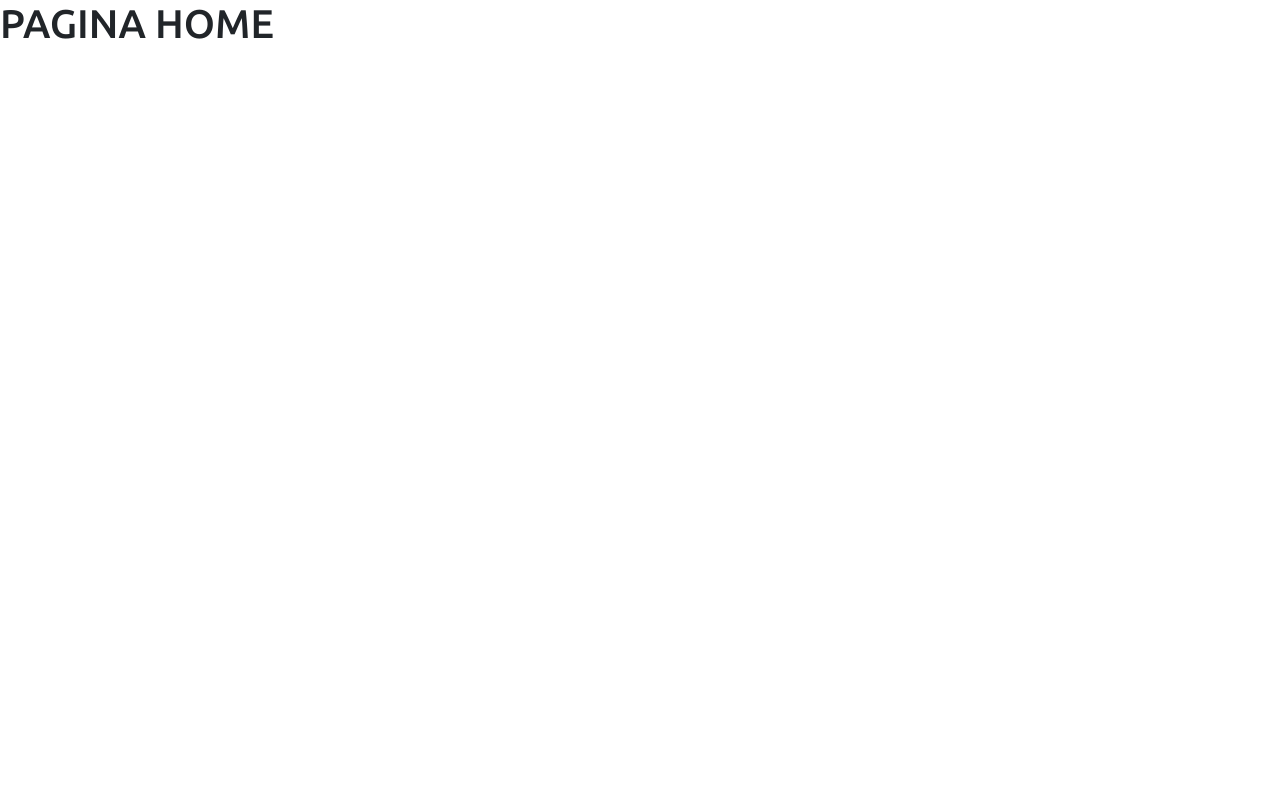
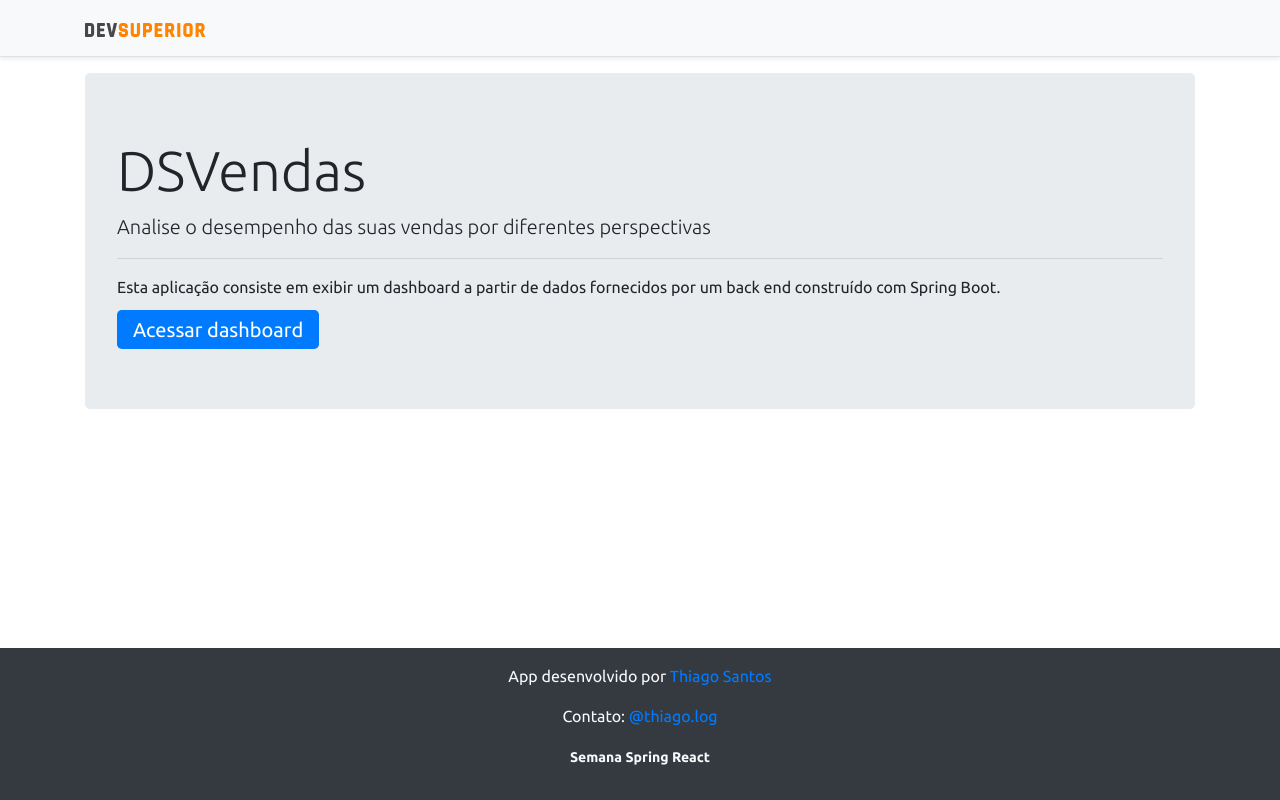
Before and after one commit to XxthiagoboyXx/projeto-sds3, a React (Create React App) app in the folder frontend/: page / in a window 1280 px wide. Built offline with nearby package versions, Linux system fonts and the light colour scheme.

Commit message:
Home, navigation

```diff
--- a/frontend/src/Routes.tsx
+++ b/frontend/src/Routes.tsx
@@ -9,9 +9,11 @@
                 <Route path="/" exact>
                     <Home />
                 </Route>
+
                 <Route path="/dashboard">
                     <Dashboard />
                 </Route>
+
             </Switch>
         </BrowserRouter>
     );
--- a/frontend/src/components/NavBar/index.tsx
+++ b/frontend/src/components/NavBar/index.tsx
@@ -1,11 +1,14 @@
 import ImgDsDark from 'assets/img/ds_dark.svg'; //ImgDsDark é o apelido para ds-dark.svg
+import { Link } from 'react-router-dom';
 
 function NavBar() {
     return (
         <div className="d-flex flex-column flex-md-row align-items-center p-3 px-md-4 mb-3 bg-light border-bottom shadow-sm">
             <div className="container">
                 <nav className="my-2 my-md-0 mr-md-3">
-                    <img src={ImgDsDark} alt="DevSuperior" width="120" />
+                    <Link to="/">
+                        <img src={ImgDsDark} alt="DevSuperior" width="120" />
+                    </Link>
                 </nav>
             </div>
         </div>
--- a/frontend/src/pages/Home/index.tsx
+++ b/frontend/src/pages/Home/index.tsx
@@ -1,10 +1,25 @@
-function NavBar() {
+import NavBar from "components/NavBar";
+import Footer from "components/Footer"
+import { Link } from "react-router-dom";
+
+function Home() {
     return (
-        <div>
-            <h1>PAGINA HOME</h1>
-        </div>
+        <>
+            <NavBar />
+            <div className="container">
+                <div className="jumbotron">
+                    <h1 className="display-4">DSVendas</h1>
+                    <p className="lead">Analise o desempenho das suas vendas por diferentes perspectivas</p>
+                    <hr />
+                    <p>Esta aplicação consiste em exibir um dashboard a partir de dados fornecidos por um back end construído com Spring Boot.</p>
+                    <Link className="btn-primary btn-lg" to="/dashboard">
+                        Acessar dashboard
+                    </Link>
+                </div>
+            </div>
+            <Footer />
+        </>
     );
 }
 
-
-export default NavBar;
+export default Home;
```
